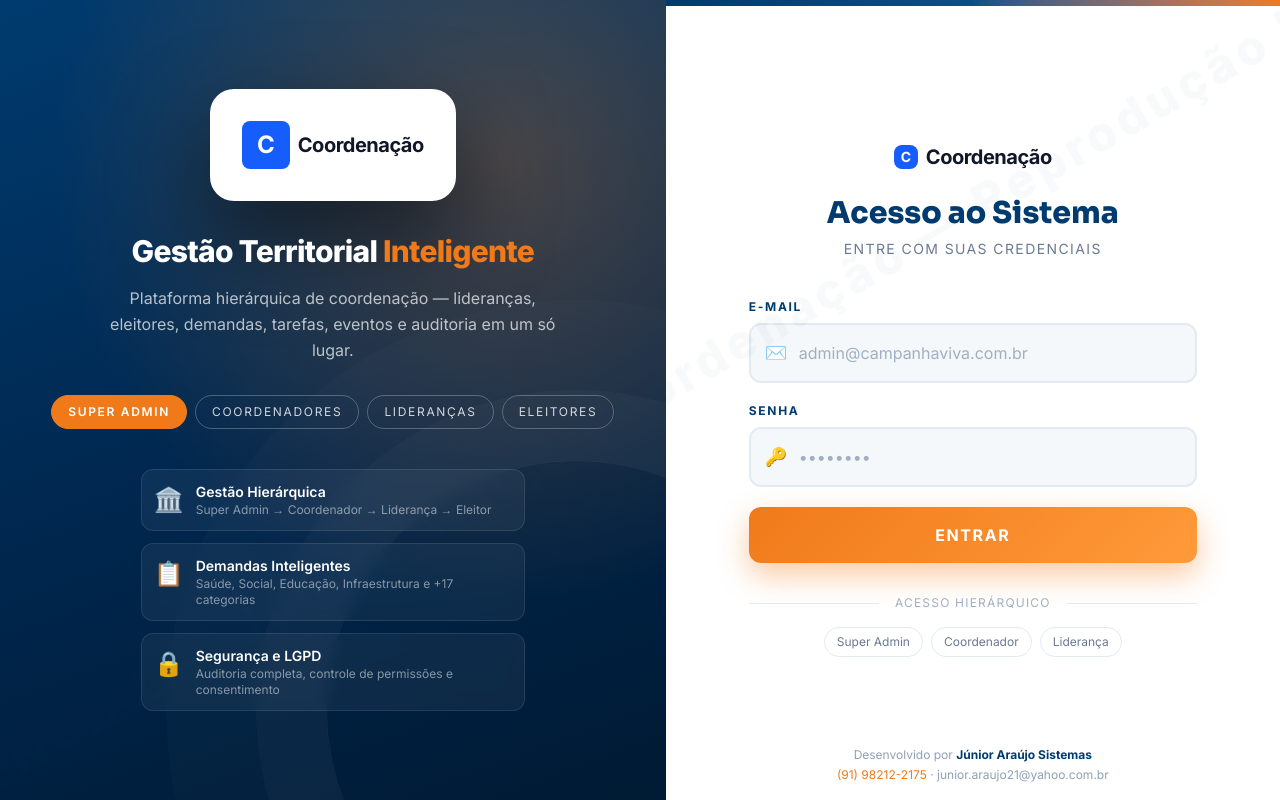
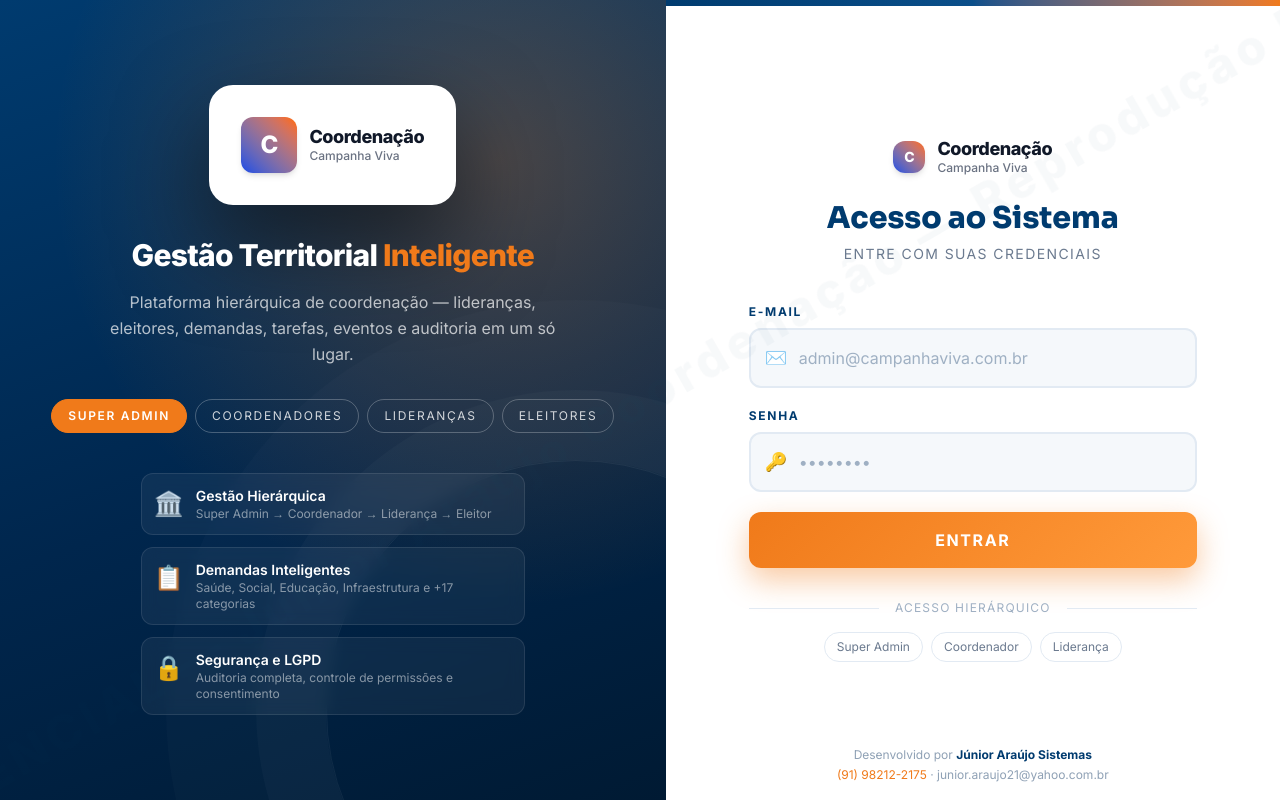
Before and after one commit to semsub/campanha-viva, a Next.js app: page /login in a window 1280 px wide. Built offline with nearby package versions, Linux system fonts and the light colour scheme.

Commit message:
fix: restaura o design original da logomarca

```diff
--- a/src/components/Logo.tsx
+++ b/src/components/Logo.tsx
@@ -6,14 +6,17 @@ interface LogoProps {
 }
 
 export function Logo({ size = 'md', className = '' }: LogoProps) {
-  const sizeClasses = size === 'lg' ? 'w-12 h-12 text-2xl' : size === 'sm' ? 'w-6 h-6 text-sm' : 'w-8 h-8 text-base';
+  const sizeClasses = size === 'lg' ? 'w-14 h-14 text-2xl' : size === 'sm' ? 'w-8 h-8 text-sm' : 'w-10 h-10 text-base';
 
   return (
-    <div className={`flex items-center gap-2 ${className}`}>
-      <div className={`${sizeClasses} bg-blue-600 rounded-lg flex items-center justify-center text-white font-bold`}>
+    <div className={`flex items-center gap-3 ${className}`}>
+      <div className={`${sizeClasses} bg-gradient-to-tr from-blue-700 to-orange-500 rounded-xl flex items-center justify-center text-white font-extrabold shadow-md`}>
         C
       </div>
-      <span className="font-bold text-xl text-gray-900 tracking-tight">Coordenação</span>
+      <div className="flex flex-col">
+        <span className="font-extrabold text-lg text-gray-900 tracking-tight leading-tight">Coordenação</span>
+        <span className="text-xs text-gray-500 font-medium">Campanha Viva</span>
+      </div>
     </div>
   );
 }
```
